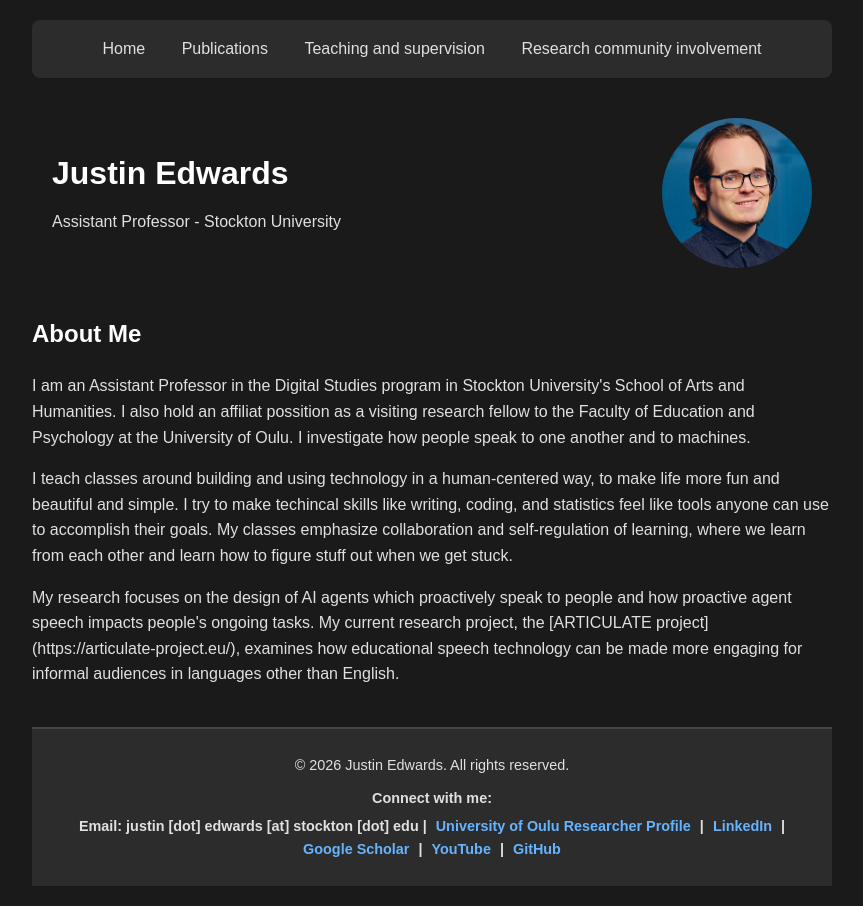
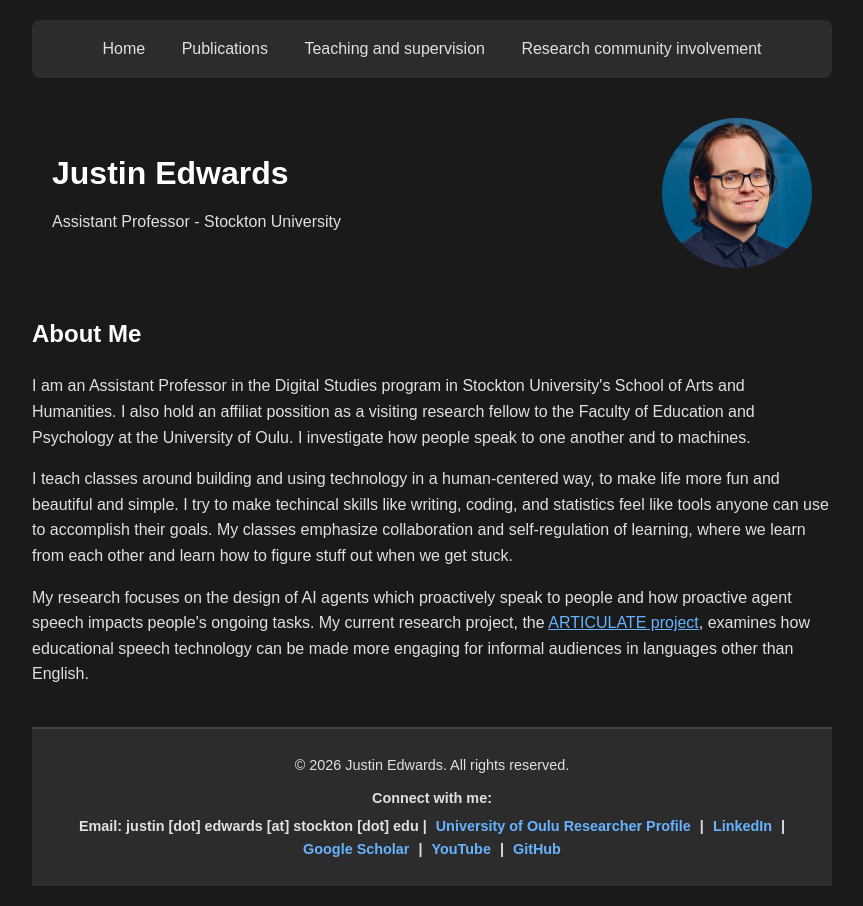
Before and after one commit to justinHCI/justinHCI.github.io, a Jekyll site: the page built from index.md, in a window 1280 px wide. Shown: the whole page, without its empty margins (208-1071 px from the left). Built offline with Jekyll 4.4.1, drawn with Linux system fonts in a browser that asks for light colours; part of the change alters nothing that is shown.

Commit message:
Update index.md

```diff
--- a/index.md
+++ b/index.md
@@ -19,5 +19,5 @@ title: Justin Edwards
 
     <p>I teach classes around building and using technology in a human-centered way, to make life more fun and beautiful and simple. I try to make techincal skills like writing, coding, and statistics feel like tools anyone can use to accomplish their goals. My classes emphasize collaboration and self-regulation of learning, where we learn from each other and learn how to figure stuff out when we get stuck.</p>
 
-    <p> My research focuses on the design of AI agents which proactively speak to people and how proactive agent speech impacts people's ongoing tasks. My current research project, the [ARTICULATE project](https://articulate-project.eu/), examines how educational speech technology can be made more engaging for informal audiences in languages other than English.</p>
+    <p> My research focuses on the design of AI agents which proactively speak to people and how proactive agent speech impacts people's ongoing tasks. My current research project, the <a href="https://articulate-project.eu/">ARTICULATE project</a>, examines how educational speech technology can be made more engaging for informal audiences in languages other than English.</p>
 </section>
```
